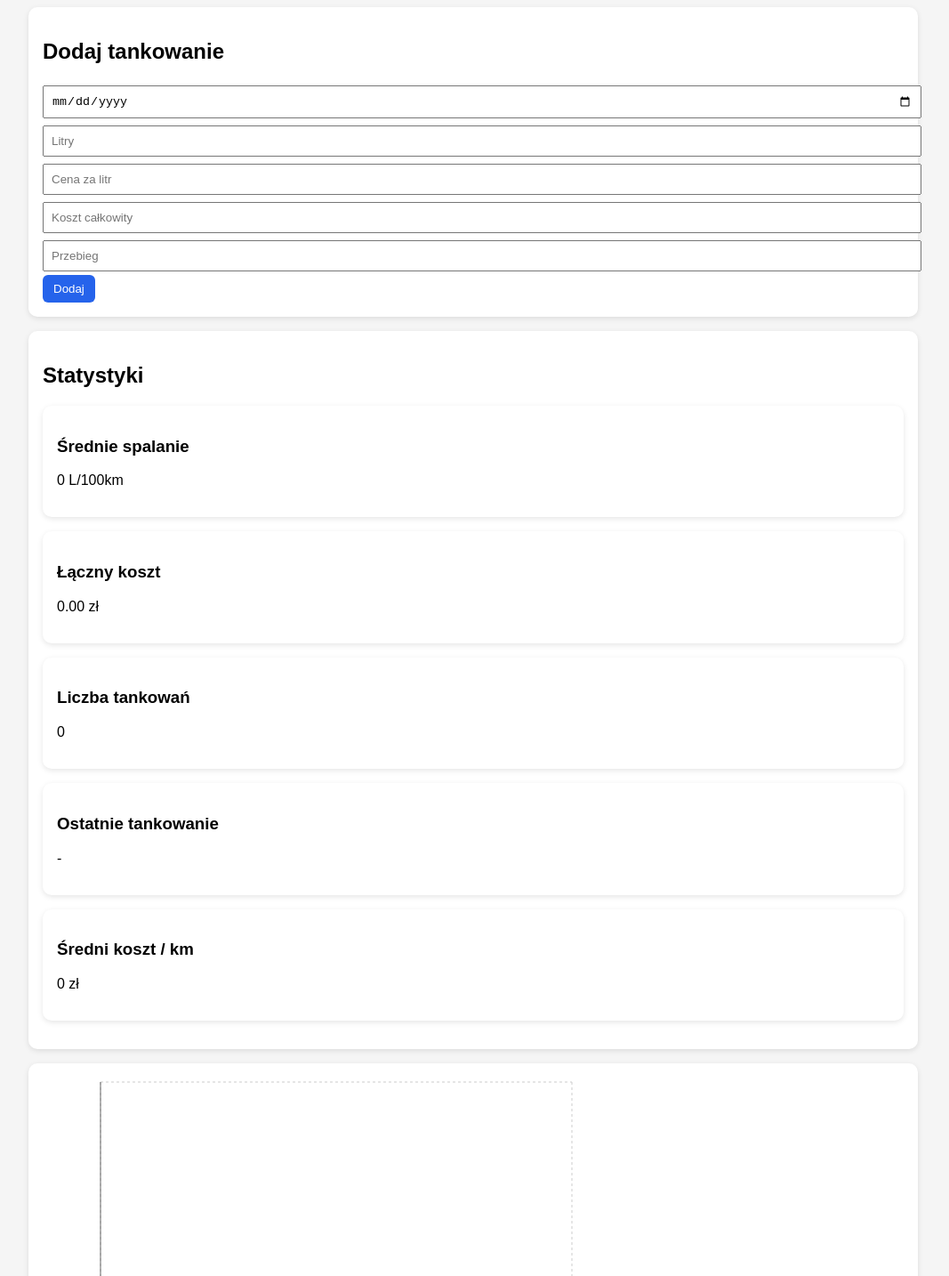
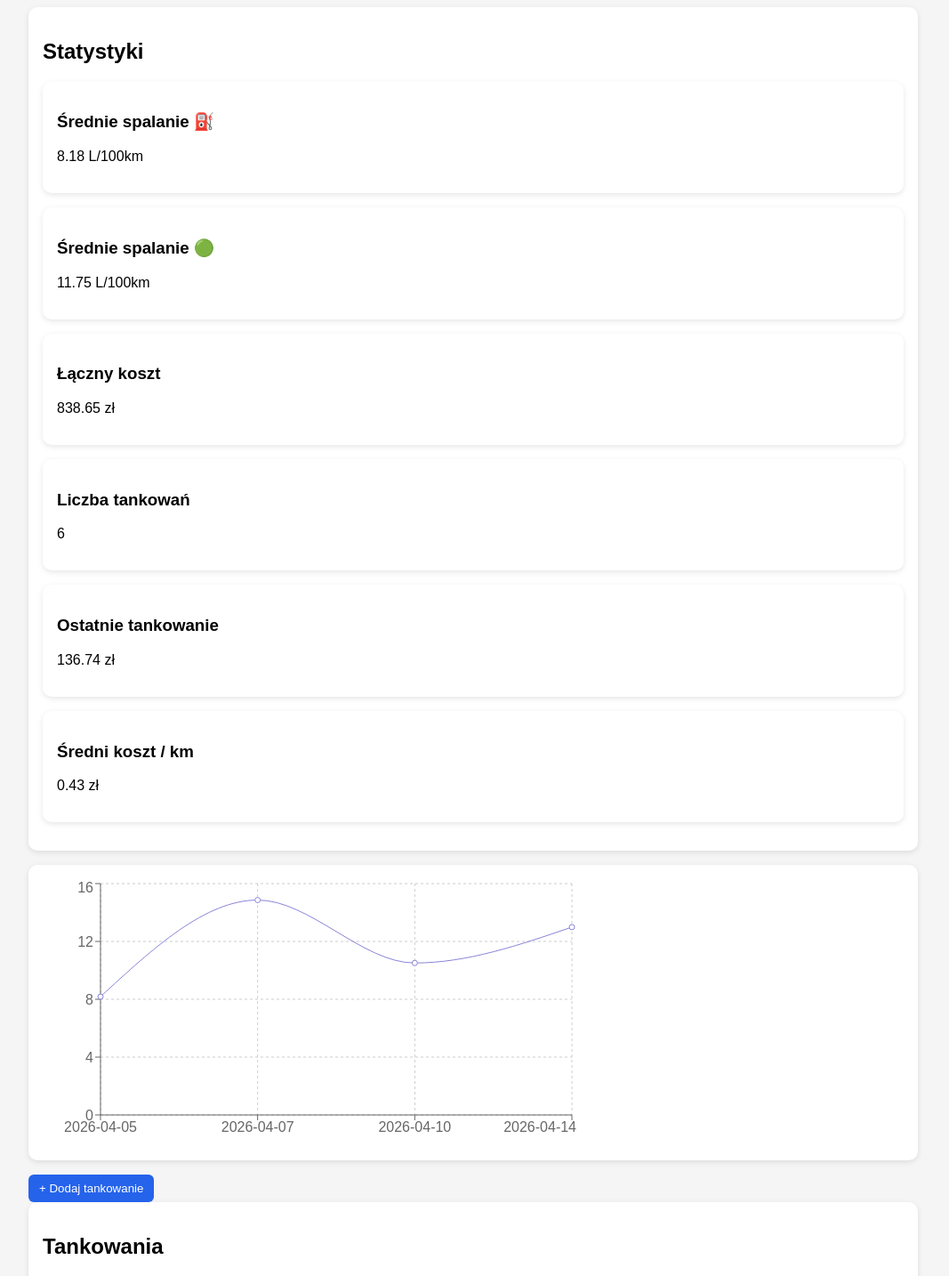
Before and after one commit to szymsad/react_beg, a React (Vite) app in the folder fuel-tracker/: page / in a window 1280 px wide. Shown: the part 160-1594 px from the top of the page at 89% size, without its empty margins (108-1175 px from the left). Built offline with nearby package versions, Linux system fonts and the light colour scheme.

Commit message:
ulepszenie funkcji

```diff
--- a/fuel-tracker/src/App.tsx
+++ b/fuel-tracker/src/App.tsx
@@ -10,7 +10,7 @@ import { getFuelEntries, saveFuelEntries } from "./services/fuelService"
 
 function App() {
   const [entries, setEntries] = useState<FuelEntry[]>([])
-
+  const [showForm, setShowForm] = useState(false)
 
   const { selectedCarId, setSelectedCarId } = useCar()
 
@@ -28,6 +28,7 @@ function App() {
 
   function handleAddEntry(entry: FuelEntry) {
     setEntries(prev => [...prev, entry])
+    setShowForm(false)
   }
 
   return (
@@ -50,9 +51,6 @@ function App() {
         </select>
       </div>
 
-      <div className="card">
-        <FuelForm onAdd={handleAddEntry} />
-      </div>
 
       <div className="card">
         <FuelStats entries={filteredEntries} />
@@ -60,6 +58,19 @@ function App() {
       <div className="card">
         <FuelChart entries={filteredEntries} />
       </div>
+
+
+      <button onClick={() => setShowForm(prev => !prev)}>
+        {showForm ? "✕ Anuluj" : "+ Dodaj tankowanie"}
+      </button>
+
+      {showForm && (
+        <div className="card">
+          <FuelForm onAdd={handleAddEntry} />
+        </div>
+      )}
+
+
 
       <div className="card">
         <FuelList entries={filteredEntries} />
--- a/fuel-tracker/src/components/FuelForm.tsx
+++ b/fuel-tracker/src/components/FuelForm.tsx
@@ -1,29 +1,46 @@
 import { useState } from "react"
-import type { FuelEntry } from "../types/FuelEntry"
+import type { FuelEntry, FuelType } from "../types/FuelEntry"
 import { useCar } from "../context/CarContext"
+import { mockCars } from "../data/mockData"
 
 interface Props {
   onAdd: (entry: FuelEntry) => void
 }
 
+// Pomocnicza funkcja do pobrania aktualnej daty i czasu
+function getNow() {
+  const now = new Date()
+  const date = now.toISOString().split("T")[0]
+  const time = now.toTimeString().slice(0, 5)
+  return { date, time }
+}
+
 function FuelForm({ onAdd }: Props) {
   const { selectedCarId } = useCar()
+  const currentCar = mockCars.find(c => c.id === selectedCarId)
 
+  const { date: nowDate, time: nowTime } = getNow()
+
+  const [date, setDate] = useState(nowDate)
+  const [time, setTime] = useState(nowTime)
+  const [fuelType, setFuelType] = useState<FuelType>(
+    currentCar?.tanks[0] ?? 'petrol'
+  )
   const [liters, setLiters] = useState("")
   const [pricePerLiter, setPricePerLiter] = useState("")
   const [totalCost, setTotalCost] = useState("")
   const [mileage, setMileage] = useState("")
-  const [date, setDate] = useState("")
-
+  const [isFullTank, setIsFullTank] = useState(true)
+  const [tankLevelAfter, setTankLevelAfter] = useState("")
+  const [missedPreviousRefuel, setMissedPreviousRefuel] = useState(false)
+  const [kmOnPetrol, setKmOnPetrol] = useState("")
   const [lastEdited, setLastEdited] = useState<"price" | "total">("price")
 
   const litersNum = Number(liters)
-
   const calculatedTotal =
     litersNum > 0 && Number(pricePerLiter) > 0
       ? (litersNum * Number(pricePerLiter)).toFixed(2)
       : ""
-
   const calculatedPrice =
     litersNum > 0 && Number(totalCost) > 0
       ? (Number(totalCost) / litersNum).toFixed(2)
@@ -31,48 +48,93 @@ function FuelForm({ onAdd }: Props) {
 
   function handleSubmit(e: React.FormEvent) {
     e.preventDefault()
-
     if (!selectedCarId) return
 
-    const finalPricePerLiter =
-      lastEdited === "price"
-        ? Number(pricePerLiter)
-        : Number(calculatedPrice)
-
-    const finalTotalCost =
-      lastEdited === "total"
-        ? Number(totalCost)
-        : Number(calculatedTotal)
+    const finalPrice = lastEdited === "price" ? Number(pricePerLiter) : Number(calculatedPrice)
+    const finalTotal = lastEdited === "total" ? Number(totalCost) : Number(calculatedTotal)
 
     const newEntry: FuelEntry = {
       id: Date.now(),
       carId: selectedCarId,
+      fuelType,
       date,
-      liters: Number(liters),
-      pricePerLiter: finalPricePerLiter,
-      totalCost: finalTotalCost,
+      time,
+      liters: litersNum,
+      pricePerLiter: finalPrice,
+      totalCost: finalTotal,
       mileage: Number(mileage),
+      isFullTank,
+      tankLevelAfter: !isFullTank && tankLevelAfter ? Number(tankLevelAfter) : undefined,
+      missedPreviousRefuel,
+      kmOnPetrol: fuelType === 'lpg' && kmOnPetrol ? Number(kmOnPetrol) : undefined,
     }
 
     onAdd(newEntry)
 
-    // RESET
-    setLiters("")
-    setPricePerLiter("")
-    setTotalCost("")
-    setMileage("")
-    setDate("")
+    // reset z zachowaniem aktualnej daty/czasu
+    const { date: d, time: t } = getNow()
+    setDate(d); setTime(t)
+    setLiters(""); setPricePerLiter(""); setTotalCost(""); setMileage("")
+    setIsFullTank(true); setTankLevelAfter(""); setMissedPreviousRefuel(false); setKmOnPetrol("")
+  }
+
+  const fuelLabels: Record<FuelType, string> = {
+    petrol: '⛽ Benzyna',
+    lpg: '🟢 LPG',
+    diesel: '🛢️ Diesel',
   }
 
   return (
     <form onSubmit={handleSubmit}>
       <h2>Dodaj tankowanie</h2>
 
-      {/* DATA */}
+      {/* WYBÓR PALIWA */}
+      {currentCar && currentCar.tanks.length > 1 && (
+        <div>
+          <label>Paliwo:</label>
+          <div style={{ display: 'flex', gap: 8, marginBottom: 8 }}>
+            {currentCar.tanks.map(tank => (
+              <button
+                key={tank}
+                type="button"
+                onClick={() => setFuelType(tank)}
+                style={{
+                  background: fuelType === tank ? '#2563eb' : '#e5e7eb',
+                  color: fuelType === tank ? 'white' : 'black',
+                  flex: 1,
+                }}
+              >
+                {fuelLabels[tank]}
+              </button>
+            ))}
+          </div>
+        </div>
+      )}
+
+      {/* DATA + CZAS */}
+      <div style={{ display: 'flex', gap: 8 }}>
+        <input
+          type="date"
+          value={date}
+          onChange={e => setDate(e.target.value)}
+          required
+          style={{ flex: 2 }}
+        />
+        <input
+          type="time"
+          value={time}
+          onChange={e => setTime(e.target.value)}
+          required
+          style={{ flex: 1 }}
+        />
+      </div>
+
+      {/* PRZEBIEG */}
       <input
-        type="date"
-        value={date}
-        onChange={(e) => setDate(e.target.value)}
+        type="number"
+        placeholder="Przebieg (km)"
+        value={mileage}
+        onChange={e => setMileage(e.target.value)}
         required
       />
 
@@ -82,7 +144,7 @@ function FuelForm({ onAdd }: Props) {
         step="0.01"
         placeholder="Litry"
         value={liters}
-        onChange={(e) => setLiters(e.target.value)}
+        onChange={e => setLiters(e.target.value)}
         required
       />
 
@@ -91,15 +153,8 @@ function FuelForm({ onAdd }: Props) {
         type="number"
         step="0.01"
         placeholder="Cena za litr"
-        value={
-          lastEdited === "total"
-            ? calculatedPrice
-            : pricePerLiter
-        }
-        onChange={(e) => {
-          setLastEdited("price")
-          setPricePerLiter(e.target.value)
-        }}
+        value={lastEdited === "total" ? calculatedPrice : pricePerLiter}
+        onChange={e => { setLastEdited("price"); setPricePerLiter(e.target.value) }}
         required
       />
 
@@ -108,30 +163,56 @@ function FuelForm({ onAdd }: Props) {
         type="number"
         step="0.01"
         placeholder="Koszt całkowity"
-        value={
-          lastEdited === "price"
-            ? calculatedTotal
-            : totalCost
-        }
-        onChange={(e) => {
-          setLastEdited("total")
-          setTotalCost(e.target.value)
-        }}
+        value={lastEdited === "price" ? calculatedTotal : totalCost}
+        onChange={e => { setLastEdited("total"); setTotalCost(e.target.value) }}
         required
       />
 
-      {/* PRZEBIEG */}
-      <input
-        type="number"
-        placeholder="Przebieg"
-        value={mileage}
-        onChange={(e) => setMileage(e.target.value)}
-        required
-      />
+      {/* DO PEŁNA */}
+      <label style={{ display: 'flex', alignItems: 'center', gap: 8, margin: '8px 0' }}>
+        <input
+          type="checkbox"
+          checked={isFullTank}
+          onChange={e => setIsFullTank(e.target.checked)}
+          style={{ width: 'auto' }}
+        />
+        Tankowanie do pełna
+      </label>
 
-      <button type="submit">
-        Dodaj
-      </button>
+      {/* POZIOM ZBIORNIKA — tylko jeśli nie do pełna */}
+      {!isFullTank && (
+        <input
+          type="number"
+          step="0.1"
+          placeholder="Ile litrów w zbiorniku po tankowaniu"
+          value={tankLevelAfter}
+          onChange={e => setTankLevelAfter(e.target.value)}
+        />
+      )}
+
+      {/* KM NA BENZYNIE — tylko dla LPG */}
+      {fuelType === 'lpg' && (
+        <input
+          type="number"
+          step="0.1"
+          placeholder="Km przejechane na benzynie (przed włączeniem gazu)"
+          value={kmOnPetrol}
+          onChange={e => setKmOnPetrol(e.target.value)}
+        />
+      )}
+
+      {/* POMINIĘTO POPRZEDNIE TANKOWANIE */}
+      <label style={{ display: 'flex', alignItems: 'center', gap: 8, margin: '8px 0' }}>
+        <input
+          type="checkbox"
+          checked={missedPreviousRefuel}
+          onChange={e => setMissedPreviousRefuel(e.target.checked)}
+          style={{ width: 'auto' }}
+        />
+        Pominięto poprzednie tankowanie (nie licz spalania)
+      </label>
+
+      <button type="submit">Dodaj</button>
     </form>
   )
 }
--- a/fuel-tracker/src/components/FuelStats.tsx
+++ b/fuel-tracker/src/components/FuelStats.tsx
@@ -9,7 +9,8 @@ interface Props {
 }
 
 function FuelStats({ entries }: Props) {
-  const avgConsumption = calcAvgConsumption(entries)
+  const avgPetrol = calcAvgConsumption(entries, 'petrol')
+  const avgLpg = calcAvgConsumption(entries, 'lpg')
 
   const totalCost = entries.reduce((sum, entry) => {
     return sum + entry.totalCost
@@ -36,10 +37,18 @@ function FuelStats({ entries }: Props) {
 
       <div className="stats-grid">
 
-        <div className="card">
-          <h3>Średnie spalanie</h3>
-          <p>{avgConsumption} L/100km</p>
-        </div>
+        {avgPetrol > 0 && (
+          <div className="card">
+            <h3>Średnie spalanie ⛽</h3>
+            <p>{avgPetrol} L/100km</p>
+          </div>
+        )}
+        {avgLpg > 0 && (
+          <div className="card">
+            <h3>Średnie spalanie 🟢</h3>
+            <p>{avgLpg} L/100km</p>
+          </div>
+        )}
 
         <div className="card">
           <h3>Łączny koszt</h3>
--- a/fuel-tracker/src/data/mockData.ts
+++ b/fuel-tracker/src/data/mockData.ts
@@ -2,36 +2,212 @@ import type { FuelEntry } from "../types/FuelEntry"
 import type { Car } from "../types/Car"
 
 export const mockCars: Car[] = [
-  { id: 1, name: "Audi A4", plate: "WA 12345" },
-  { id: 2, name: "Toyota Yaris", plate: "KR 99887" }
+  {
+    id: 1,
+    name: "Audi A4 B6 1.8T",
+    plate: "WA 12345",
+    tanks: ["petrol", "lpg"]
+  },
+  {
+    id: 2,
+    name: "Toyota Yaris 1.3",
+    plate: "KR 99887",
+    tanks: ["petrol"]
+  },
+  {
+    id: 3,
+    name: "BMW E91 320d",
+    plate: "GD 4455K",
+    tanks: ["diesel"]
+  }
 ]
 
 export const mockFuelData: FuelEntry[] = [
+  // =========================
+  // AUDI - PETROL
+  // =========================
+
   {
     id: 1,
-    carId: 1,          // ← DODAJ
-    date: "2026-04-20",
-    liters: 45,
-    pricePerLiter: 6.5,
-    totalCost: 292.5,
-    mileage: 150000
+    carId: 1,
+    fuelType: "petrol",
+    date: "2026-04-01",
+    time: "08:10",
+    liters: 42,
+    pricePerLiter: 6.49,
+    totalCost: 272.58,
+    mileage: 150000,
+    isFullTank: true,
+    missedPreviousRefuel: false
   },
+
   {
     id: 2,
-    carId: 1,          // ← DODAJ
-    date: "2026-04-22",
-    liters: 50,
-    pricePerLiter: 6.3,
-    totalCost: 315,
-    mileage: 150400
+    carId: 1,
+    fuelType: "petrol",
+    date: "2026-04-05",
+    time: "18:20",
+    liters: 18,
+    pricePerLiter: 6.55,
+    totalCost: 117.9,
+    mileage: 150220,
+    isFullTank: true,
+    missedPreviousRefuel: false
   },
+
+  // =========================
+  // AUDI - LPG
+  // =========================
+
   {
     id: 3,
-    carId: 2,          // ← drugie auto
-    date: "2026-04-21",
+    carId: 1,
+    fuelType: "lpg",
+    date: "2026-04-07",
+    time: "07:55",
+    liters: 41,
+    pricePerLiter: 3.12,
+    totalCost: 127.92,
+    mileage: 150510,
+    isFullTank: true,
+    missedPreviousRefuel: false,
+    kmOnPetrol: 14
+  },
+
+  {
+    id: 4,
+    carId: 1,
+    fuelType: "lpg",
+    date: "2026-04-10",
+    time: "21:37",
+    liters: 39,
+    pricePerLiter: 3.09,
+    totalCost: 120.51,
+    mileage: 150890,
+    isFullTank: true,
+    missedPreviousRefuel: false,
+    kmOnPetrol: 9
+  },
+
+  {
+    id: 5,
+    carId: 1,
+    fuelType: "lpg",
+    date: "2026-04-14",
+    time: "12:22",
+    liters: 20,
+    pricePerLiter: 3.15,
+    totalCost: 63,
+    mileage: 151050,
+    isFullTank: true,
+    missedPreviousRefuel: false,
+    kmOnPetrol: 6
+  },
+
+  {
+    id: 6,
+    carId: 1,
+    fuelType: "lpg",
+    date: "2026-04-18",
+    time: "09:45",
+    liters: 43,
+    pricePerLiter: 3.18,
+    totalCost: 136.74,
+    mileage: 151430,
+    isFullTank: true,
+    missedPreviousRefuel: true,
+    kmOnPetrol: 11
+  },
+
+  // =========================
+  // TOYOTA
+  // =========================
+
+  {
+    id: 7,
+    carId: 2,
+    fuelType: "petrol",
+    date: "2026-04-02",
+    time: "16:11",
     liters: 35,
-    pricePerLiter: 6.4,
-    totalCost: 224,
-    mileage: 80000
+    pricePerLiter: 6.44,
+    totalCost: 225.4,
+    mileage: 80200,
+    isFullTank: true,
+    missedPreviousRefuel: false
+  },
+
+  {
+    id: 8,
+    carId: 2,
+    fuelType: "petrol",
+    date: "2026-04-08",
+    time: "08:01",
+    liters: 33,
+    pricePerLiter: 6.51,
+    totalCost: 214.83,
+    mileage: 80610,
+    isFullTank: true,
+    missedPreviousRefuel: false
+  },
+
+  {
+    id: 9,
+    carId: 2,
+    fuelType: "petrol",
+    date: "2026-04-15",
+    time: "19:42",
+    liters: 29,
+    pricePerLiter: 6.59,
+    totalCost: 191.11,
+    mileage: 80990,
+    isFullTank: true,
+    missedPreviousRefuel: false
+  },
+
+  // =========================
+  // BMW DIESEL
+  // =========================
+
+  {
+    id: 10,
+    carId: 3,
+    fuelType: "diesel",
+    date: "2026-04-03",
+    time: "13:50",
+    liters: 51,
+    pricePerLiter: 6.67,
+    totalCost: 340.17,
+    mileage: 221000,
+    isFullTank: true,
+    missedPreviousRefuel: false
+  },
+
+  {
+    id: 11,
+    carId: 3,
+    fuelType: "diesel",
+    date: "2026-04-11",
+    time: "07:30",
+    liters: 49,
+    pricePerLiter: 6.71,
+    totalCost: 328.79,
+    mileage: 221780,
+    isFullTank: true,
+    missedPreviousRefuel: false
+  },
+
+  {
+    id: 12,
+    carId: 3,
+    fuelType: "diesel",
+    date: "2026-04-19",
+    time: "20:05",
+    liters: 53,
+    pricePerLiter: 6.75,
+    totalCost: 357.75,
+    mileage: 222620,
+    isFullTank: true,
+    missedPreviousRefuel: false
   }
 ]
--- a/fuel-tracker/src/services/fuelService.ts
+++ b/fuel-tracker/src/services/fuelService.ts
@@ -7,7 +7,7 @@ export async function getFuelEntries(): Promise<FuelEntry[]> {
   const cached = localStorage.getItem(STORAGE_KEY)
 
   if (cached) {
-    return JSON.parse(cached)
+    //return JSON.parse(cached)
   }
 
   // później: replace with API call
--- a/fuel-tracker/src/utils/fuelCalculations.ts
+++ b/fuel-tracker/src/utils/fuelCalculations.ts
@@ -1,34 +1,49 @@
-import type { FuelEntry } from "../types/FuelEntry"
+import type { FuelEntry, FuelType } from "../types/FuelEntry"
 
-// Oblicza spalanie dla każdego wpisu (relative do poprzedniego)
-export function calcConsumptionData(entries: FuelEntry[]) {
-  return entries
+// Zwraca dane do wykresu/statystyk dla danego typu paliwa
+export function calcConsumptionData(entries: FuelEntry[], fuelType?: FuelType) {
+  const filtered = fuelType
+    ? entries.filter(e => e.fuelType === fuelType)
+    : entries
+
+  return filtered
     .map((entry, index) => {
       if (index === 0) return null
-      const prev = entries[index - 1]
-      const distance = entry.mileage - prev.mileage
+      if (entry.missedPreviousRefuel) return null  // pomijamy obliczanie
+
+      const prev = filtered[index - 1]
+      let distance = entry.mileage - prev.mileage
+
+      // Dla LPG odejmujemy km przejechane na benzynie
+      if (entry.fuelType === 'lpg' && entry.kmOnPetrol) {
+        distance -= entry.kmOnPetrol
+      }
+
       if (distance <= 0) return null
 
       return {
         date: entry.date,
+        time: entry.time,
+        fuelType: entry.fuelType,
         lper100km: Number(((entry.liters / distance) * 100).toFixed(2)),
-        cost: Number((entry.liters * entry.pricePerLiter).toFixed(2)),
-        costPerKm: Number(((entry.liters * entry.pricePerLiter) / distance).toFixed(4)),
+        cost: entry.totalCost,
+        costPerKm: Number((entry.totalCost / distance).toFixed(4)),
+        isFullTank: entry.isFullTank,
       }
     })
     .filter((d): d is NonNullable<typeof d> => d !== null)
 }
 
-// Średnie spalanie
-export function calcAvgConsumption(entries: FuelEntry[]): number {
-  const data = calcConsumptionData(entries)
-  if (data.length === 0) return 0
+export function calcAvgConsumption(entries: FuelEntry[], fuelType?: FuelType): number {
+  const data = calcConsumptionData(entries, fuelType)
+  // liczymy tylko pełne tankowania do średniej
+  const fullTankData = data.filter(d => d.isFullTank)
+  if (fullTankData.length === 0) return 0
   return Number(
-    (data.reduce((sum, d) => sum + d.lper100km, 0) / data.length).toFixed(2)
+    (fullTankData.reduce((sum, d) => sum + d.lper100km, 0) / fullTankData.length).toFixed(2)
   )
 }
 
-// Koszt danego wpisu
 export function calcEntryCost(entry: FuelEntry): number {
-  return Number((entry.liters * entry.pricePerLiter).toFixed(2))
+  return Number(entry.totalCost.toFixed(2))
 }
```
Also changed, not shown: fuel-tracker/src/types/Car.ts (+5 -2 lines), fuel-tracker/src/types/FuelEntry.ts (+11 -3 lines).
